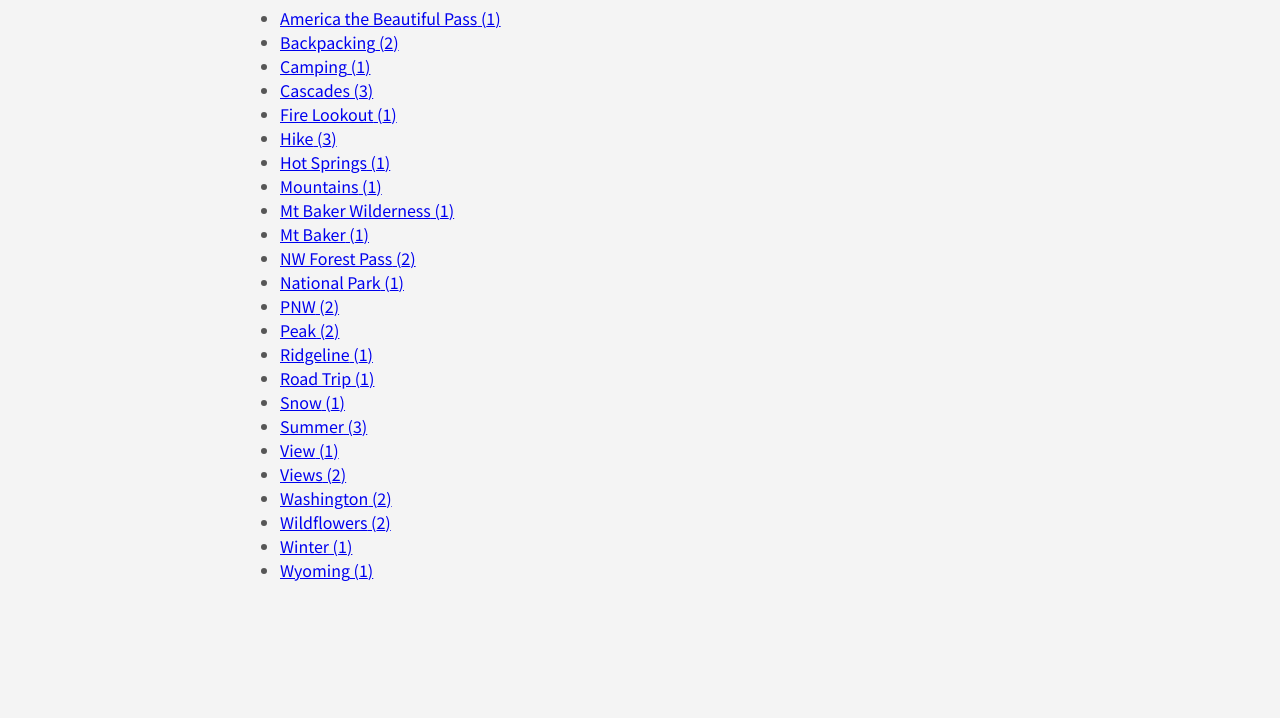
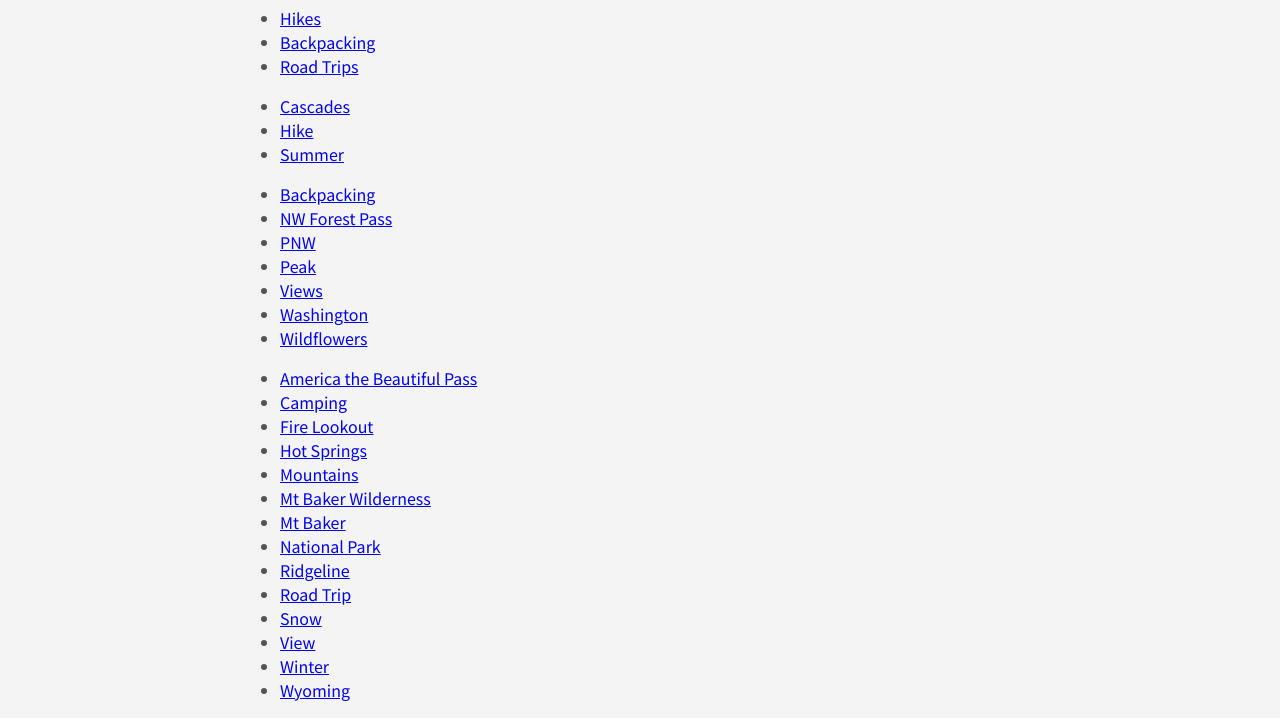
Before and after one commit to PilgrimMemoirs/hiking-blog, a Gatsby site: page /tags in a window 1280 px wide. Shown: the part 175-893 px from the top of the page. Before the commit the page ends 800 px from the top, so only its background shows below. Built offline with nearby package versions, Linux system fonts and the light colour scheme; Gatsby itself is replaced by a stand-in of ours.

Commit message:
wip index styles

```diff
--- /dev/null
+++ b/src/components/index.module.scss
@@ -0,0 +1,12 @@
+#post {
+  border: 2px solid gray;
+  border-radius: 5px;
+  width: 45%;
+  display: inline-block;
+  min-height: 700px;
+  margin: 2%;
+}
+
+.a {
+  color: black;
+}
--- a/src/components/post.module.scss
+++ b/src/components/post.module.scss
@@ -59,6 +59,7 @@
     border-radius: 3%;
     vertical-align: top;
     min-height: 400px;
+    border-bottom: solid 2px #f4f4f4;
 
     img {
       width: 100%;
--- a/src/pages/contact.js
+++ b/src/pages/contact.js
@@ -3,7 +3,7 @@
 import { Layout } from '../components/Layout';
 import { navigate } from 'gatsby-link'
 import contactStyles from '../components/contact.module.scss'
-import image from '../../content/imgs/jamie-pilgrim-2.jpg'
+import image from '../../content/imgs/jamie-pilgrim-1.jpg'
 
 function encode(data) {
   return Object.keys(data)
--- a/src/pages/index.js
+++ b/src/pages/index.js
@@ -5,6 +5,7 @@
 import SEO from 'react-seo-component';
 import { Layout } from '../components/Layout';
 import { useSiteMetadata } from '../hooks/useSiteMetadata'
+import indexStyles from '../components/index.module.scss'
 
 const IndexWrapper = styled.main``;
 
@@ -38,7 +39,7 @@
       <IndexWrapper>
         {data.allMdx.nodes.map(
           ({ id, excerpt, frontmatter, fields }) => (
-            <PostWrapper key={id}>
+            <PostWrapper key={id} id={indexStyles.post}>
               <Link to={fields.slug}>
                 {!!frontmatter.cover ? (
                   <Image
--- a/src/pages/tags.js
+++ b/src/pages/tags.js
@@ -2,22 +2,44 @@
 import { Link, graphql } from "gatsby";
 import { Layout } from '../components/Layout';
 
-export default ({
-  data: { allMdx: { group }, },
-}) => {
+export default ({ data: { allMdx: { group }}}) => {
+
+  const tags = {};
+
+  group.forEach(tag => {
+    if(tags[tag.totalCount]) {
+      tags[tag.totalCount].push(tag.fieldValue);
+    } else {
+      tags[tag.totalCount] = [tag.fieldValue];
+    }
+  })
+
+  const tagOrder = Object.keys(tags).sort( (a, b) => { return b - a});
+
+
   return (
     <Layout>
       <div>
-        <h1>Tags</h1>
-        <ul>
-          {group.map(tag => (
-            <li key={tag.fieldValue}>
-              <Link to={`/tags/${tag.fieldValue}/`}>
-                {tag.fieldValue} ({tag.totalCount})
-              </Link>
-            </li>
+        <h1>Posts</h1>
+
+        <div className="categories">
+          <ul>
+            <li><Link to="/tags/Hike/">Hikes</Link></li>
+            <li><Link to="/tags/Backpacking/">Backpacking</Link></li>
+            <li><Link to="/tags/Road%20Trip/">Road Trips</Link></li>
+          </ul>
+        </div>
+          {tagOrder.map(i => (
+            <ul key={i}>
+              {tags[i].map(k => (
+                <li key={k}>
+                  <Link to={`/tags/${k}/`}>
+                    {k}
+                  </Link>
+                </li>
+              ))}
+            </ul>
           ))}
-        </ul>
       </div>
     </Layout>
   );
@@ -25,7 +47,7 @@
 
 export const pageQuery = graphql`
   query {
-    allMdx(limit: 2000) {
+    allMdx(limit: 20) {
       group(field: frontmatter___tags) {
         fieldValue
         totalCount
```
